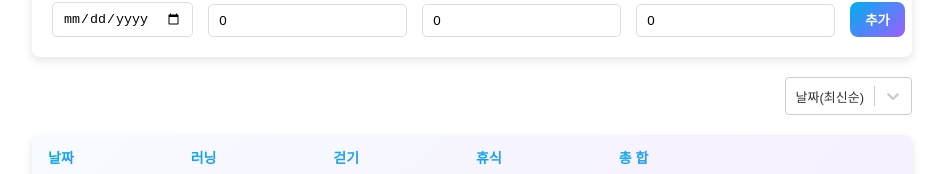
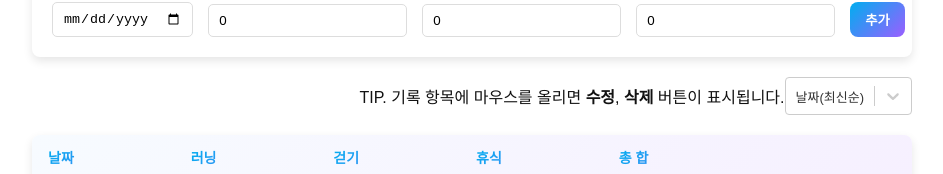
Before and after one commit to bboroin/running-tracker, a React (Vite) app: page / in a window 1280 px wide. Shown: the part 187-361 px from the top of the page, without its empty margins (168-1111 px from the left). Built offline with nearby package versions, Linux system fonts and the light colour scheme.

Commit message:
feat: 기록 항목 호버 안내 문구(TIP) 추가 #7

```diff
--- a/src/components/RecordList/RecordList.jsx
+++ b/src/components/RecordList/RecordList.jsx
@@ -27,6 +27,10 @@ const RecordList = ({ records, onDelete, onSave }) => {
   return (
     <>
       <div className="toolbar">
+        <p className="record-tip">
+          <span className="record-tip__label">TIP.</span> 기록 항목에 마우스를
+          올리면 <b>수정</b>, <b>삭제</b> 버튼이 표시됩니다.
+        </p>
         <SortSelect value={sortOption} onChange={setSortOption} />
       </div>
 
```
